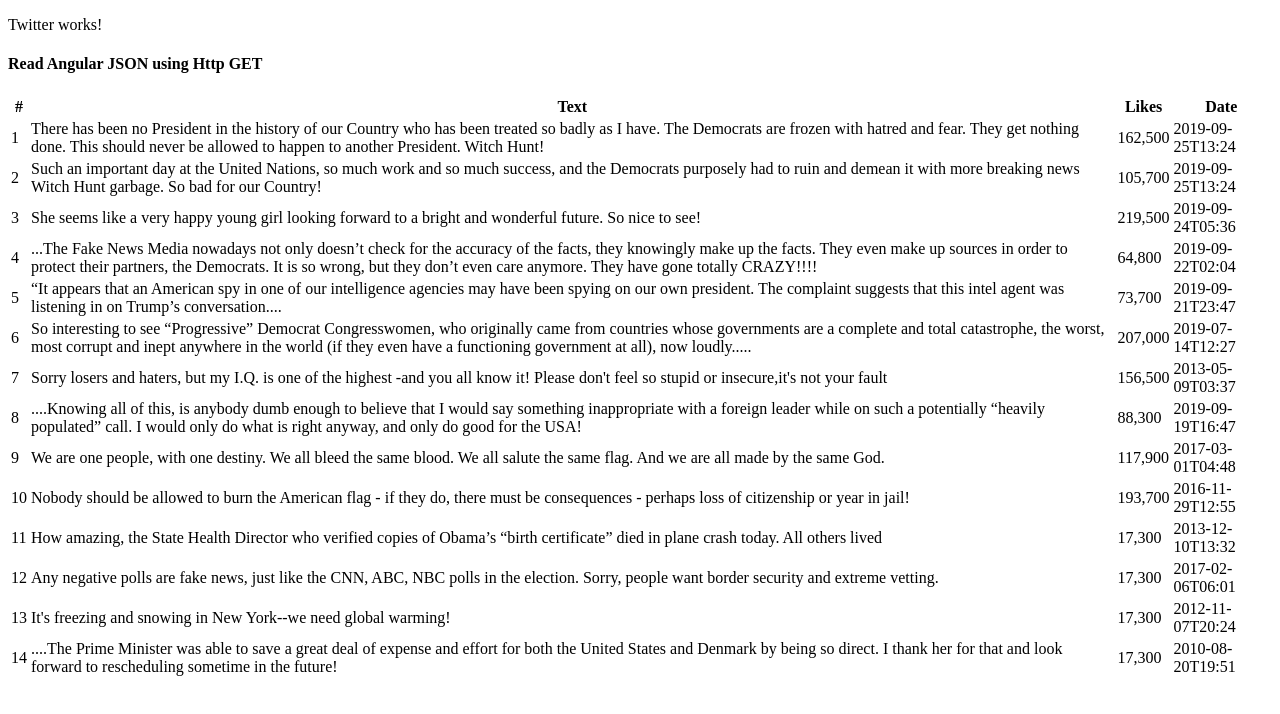
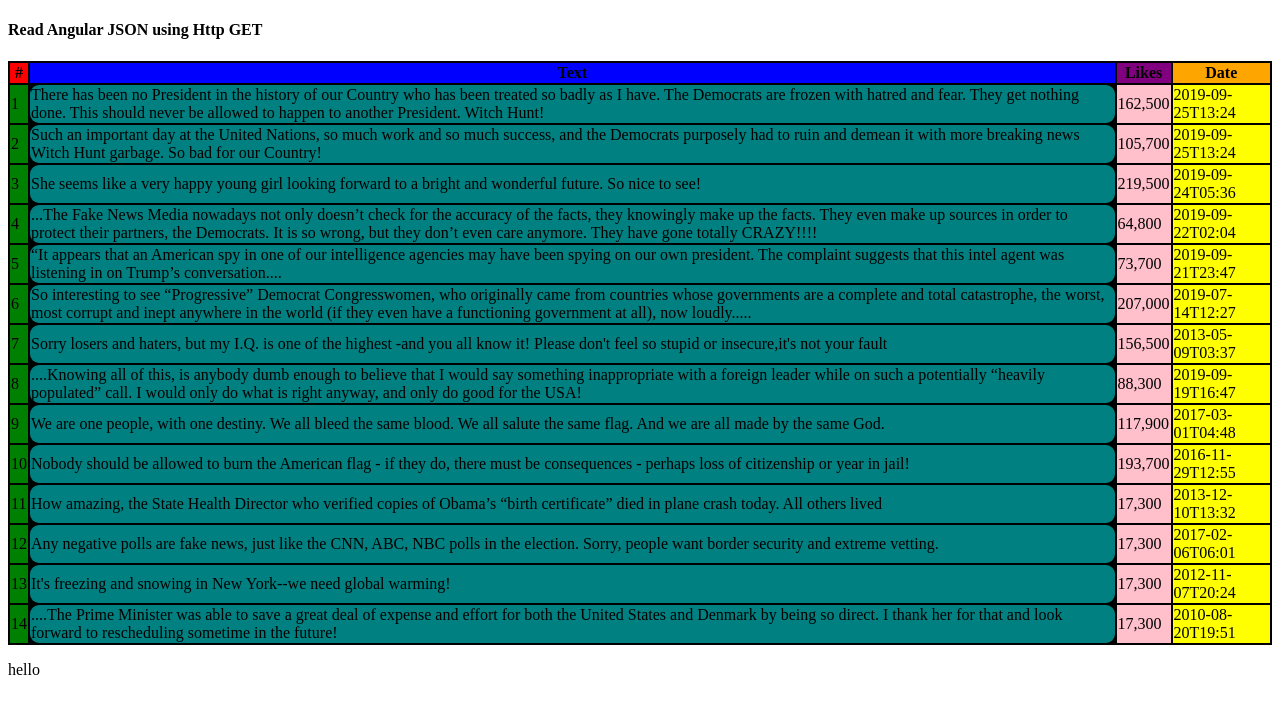
Before and after one commit to JokkeGitHub/trumps-tweets, an Angular app: page / in a window 1280 px wide. Shown: the top 714 px of the page. Built offline with nearby package versions, Linux system fonts and the light colour scheme.

Commit message:
working on layout

```diff
--- a/src/app/twitter/twitter.component.html
+++ b/src/app/twitter/twitter.component.html
@@ -1,22 +1,29 @@
-<p>Twitter works!</p>
 <h4>Read Angular JSON using Http GET</h4>
 
+<div class="div-tweets">
     <table class="table table-striped">
+
         <thead>
             <tr>
-            <th scope="col">#</th>
-            <th scope="col">Text</th>
-            <th scope="col">Likes</th>
-            <th scope="col">Date</th>
+                <th scope="col" bgcolor="red">#</th>
+                <th scope="col" bgcolor="blue">Text</th>
+                <th scope="col" bgcolor="purple">Likes</th>
+                <th scope="col" bgcolor="orange">Date</th>
             </tr>
         </thead>
 
         <tbody>
             <tr *ngFor="let tweet of tweets index as i">
-            <td scope="row">{{ i + 1 }}</td>
-            <td>{{ tweet.text }}</td>
-            <td>{{ tweet.likes | number}}</td>
-            <td>{{ tweet.date }}</td>
+                <td bgcolor="green" scope="row">{{ i + 1 }}</td>
+                <td class="tweet-text" bgcolor="teal">{{ tweet.text }}</td>
+                <td bgcolor="pink">{{ tweet.likes | number}}</td>
+                <td bgcolor="yellow">{{ tweet.date }}</td>
             </tr>
         </tbody>
+
     </table>
+</div>
+
+<div>
+    <p>hello</p>
+</div>
--- a/src/app/twitter/twitter.component.ts
+++ b/src/app/twitter/twitter.component.ts
@@ -2,7 +2,6 @@ import { Component, OnInit } from '@angular/core';
 import { Observable } from 'rxjs';
 import { Tweet } from '../interface/tweet';
 import { TweetsService } from '../service/tweets.service';
-// TweetService? (CountryService)
 
 @Component({
   selector: 'app-twitter',
--- a/src/styles.css
+++ b/src/styles.css
@@ -1 +1,4 @@
 /* You can add global styles to this file, and also import other style files */
+.div-tweets {background-color: black;}
+
+.tweet-text {border-radius: 9px;}
```
Lines whose indentation alone changed are shown as unchanged.
